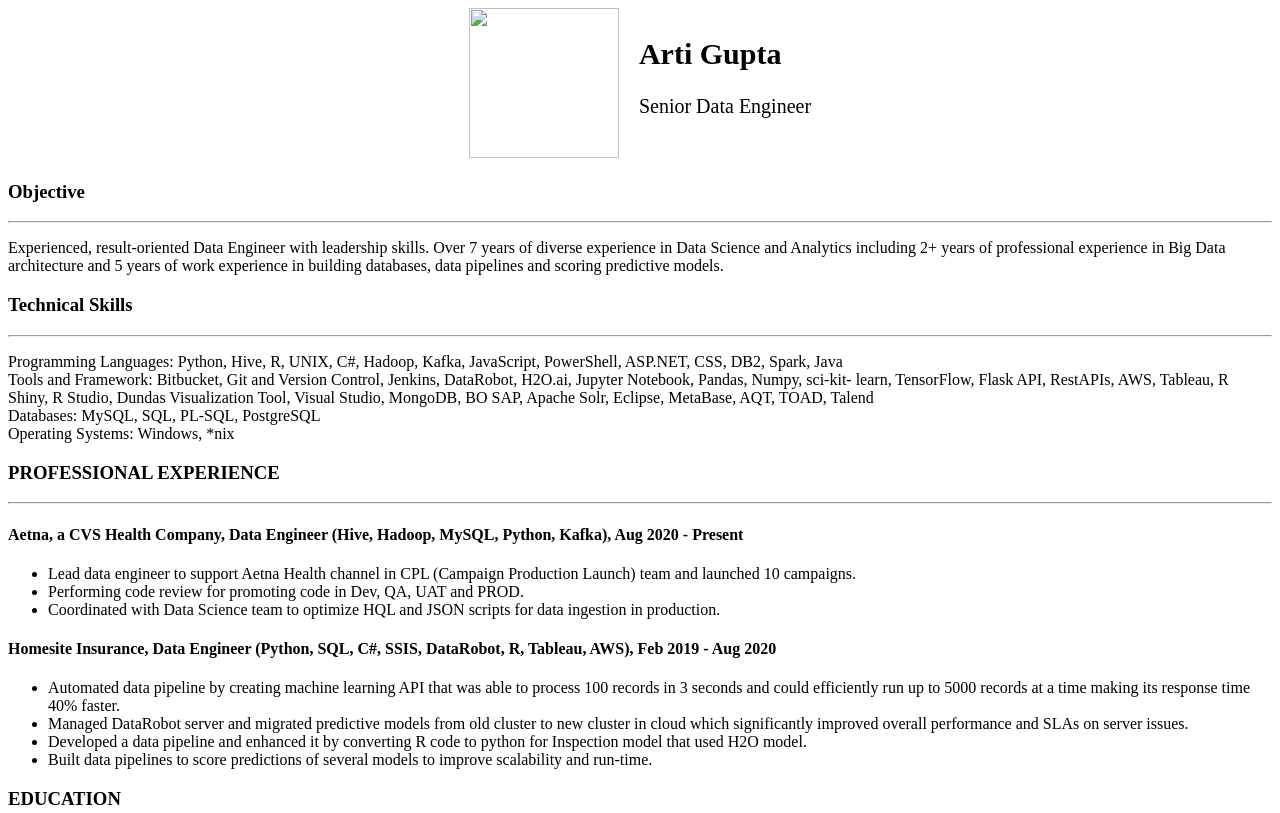
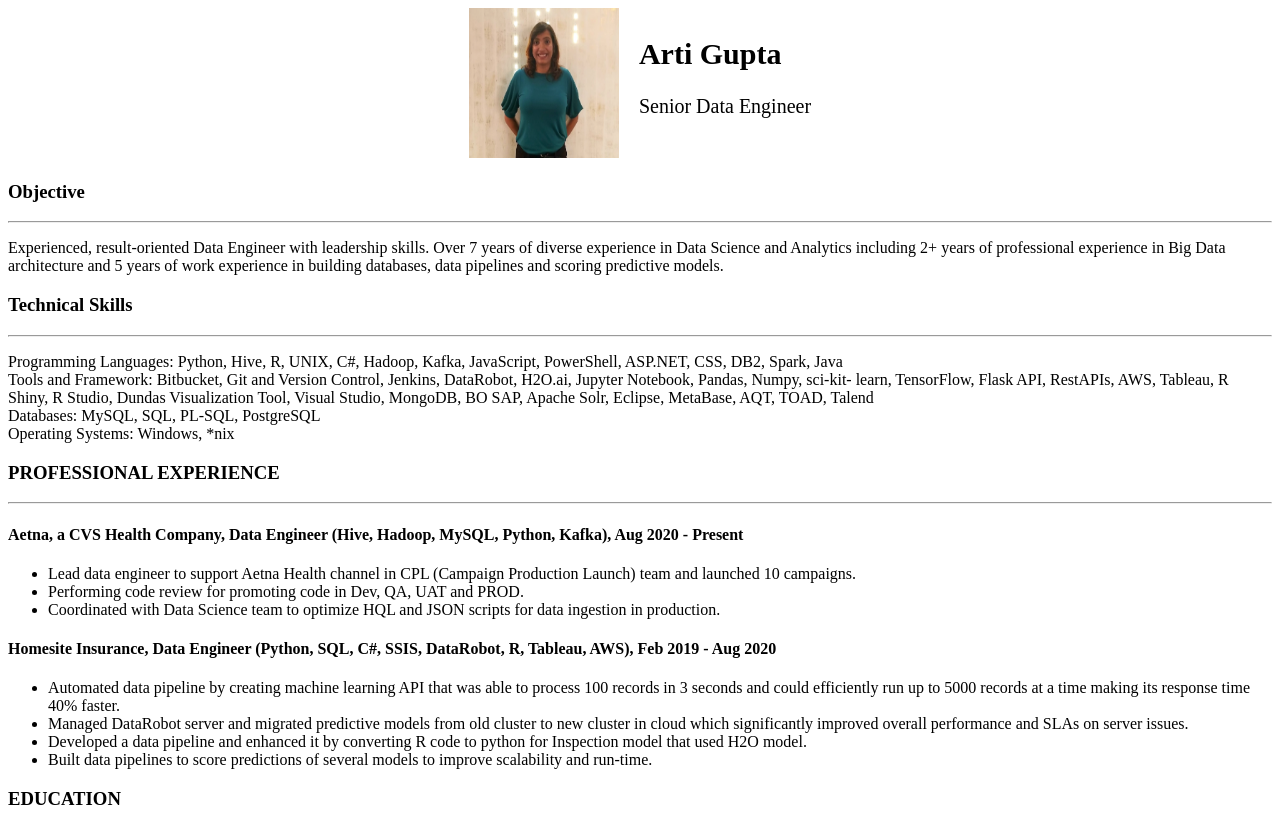
Before and after one commit to artigupt/artigupt.github.io, a plain HTML site: page index.html in a window 1280 px wide. Shown: the top 813 px of the page. Drawn offline with Linux system fonts and the light colour scheme.

Commit message:
Update index.html

```diff
--- a/index.html
+++ b/index.html
@@ -28,7 +28,7 @@ img {
 
 <div class="container">
     <div class="image">
-        <img src = "./Resume/images/my_photo.png" width="150" height="150"/>
+        <img src = "./images/my_photo.png" width="150" height="150"/>
     </div>
     <div class="text">
          <p> <h2>Arti Gupta</h2>
```
